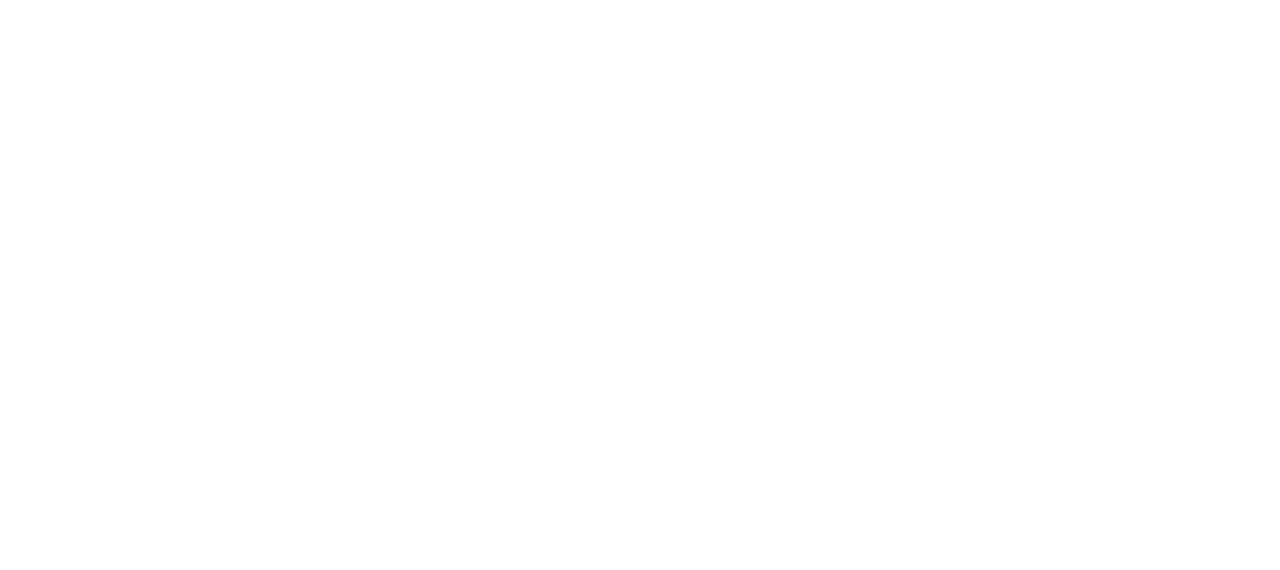
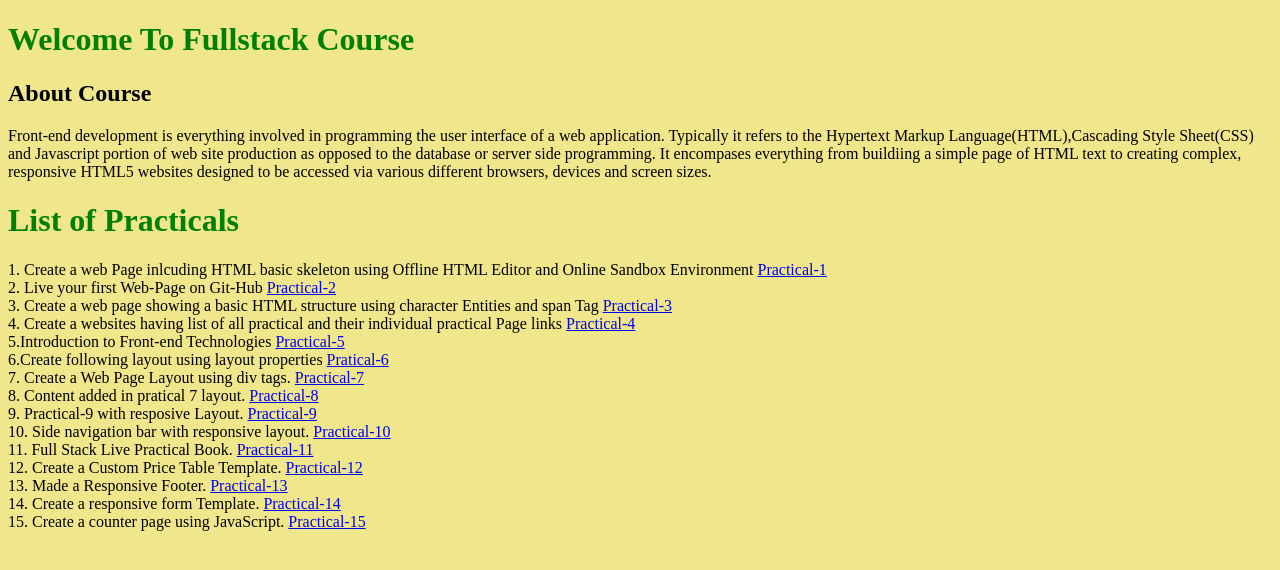
Before and after one commit to vijaytyagi369/Web_Dev_practicals, a plain HTML site: page index.html in a window 1280 px wide. Drawn offline with Linux system fonts and the light colour scheme.

Commit message:
practical 15 added

```diff
--- a/index.html
+++ b/index.html
@@ -4,8 +4,47 @@
     <meta charset="UTF-8">
     <meta name="viewport" content="width=device-width, initial-scale=1.0">
     <title>Document</title>
+
 </head>
-<body>
+<body style="background-color: khaki;">
+    <h1 style="color: green;">Welcome To Fullstack Course</h1>
+    <h2>About Course</h2>
+    <p>
+        Front-end development is everything involved in programming the user interface of a web application. Typically it refers to the  Hypertext Markup Language(HTML),Cascading Style Sheet(CSS) and Javascript portion of web site production as opposed to the database or server side programming. It encompases everything from buildiing a simple  page of HTML text to creating complex, responsive HTML5 websites designed to be accessed via various different browsers, devices and screen sizes.
 
+    </p>
+
+    <h1 style="color: green;">List of Practicals</h1>
+    <P>
+        1. Create a web Page inlcuding HTML basic skeleton using Offline HTML Editor and Online Sandbox Environment <a href="Practicals/practical-1.html" target="_blank">Practical-1</a>
+        <br />
+        2. Live your first Web-Page on Git-Hub  <a href="practicals/Practical-1.html" target="_blank">Practical-2</a>
+        <br />
+        3. Create a web page showing a basic HTML structure using character Entities and span Tag  <a href="practical 3/practicle3.html" target="_blank">Practical-3</a>
+        <br />
+        4. Create a websites having list of all practical and their individual practical Page links  <a href="#" target="_blank">Practical-4</a>
+        <br />
+        5.Introduction to Front-end Technologies <a href="practical 5/practical5.html">Practical-5</a>
+        <br>
+        6.Create following layout using layout properties <a href="practical 6/practical6.html">Pratical-6</a>
+        <br>
+        7. Create a Web Page Layout using div tags. <a href="practical 7/practical7.html">Practical-7</a>
+        <br>
+        8. Content added in pratical 7 layout. <a href="practical 8/practical8.html">Practical-8</a>
+        <br>
+        9. Practical-9 with resposive Layout. <a href="practical 9/practical9.html">Practical-9</a>
+        <br>
+        10. Side navigation bar with responsive layout. <a href="practical 10/practical10.html">Practical-10</a>
+        <br>
+        11. Full Stack Live Practical Book. <a href="practical 11/practical11.html">Practical-11</a>
+        <br>
+        12. Create a Custom Price Table Template. <a href="practical 12/practical12.html">Practical-12</a>
+        <br>
+        13. Made a Responsive Footer. <a href="practical 13/practical13.html">Practical-13</a>
+        <br>
+        14. Create a responsive form Template. <a href="practical 14/practical14.html">Practical-14</a>
+        <br>
+        15. Create a counter page using JavaScript. <a href="Practicals/practical-15.html">Practical-15</a>
+    </P>
 </body>
 </html>
```
